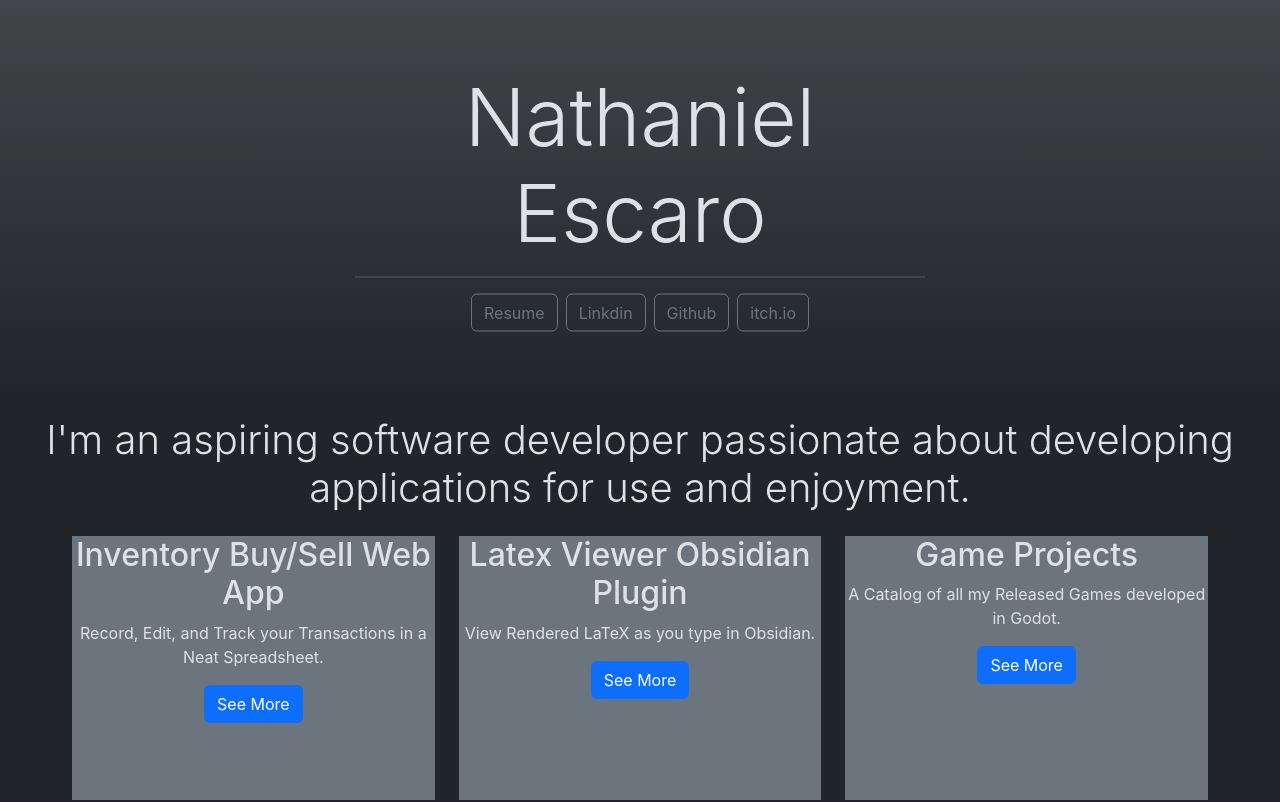
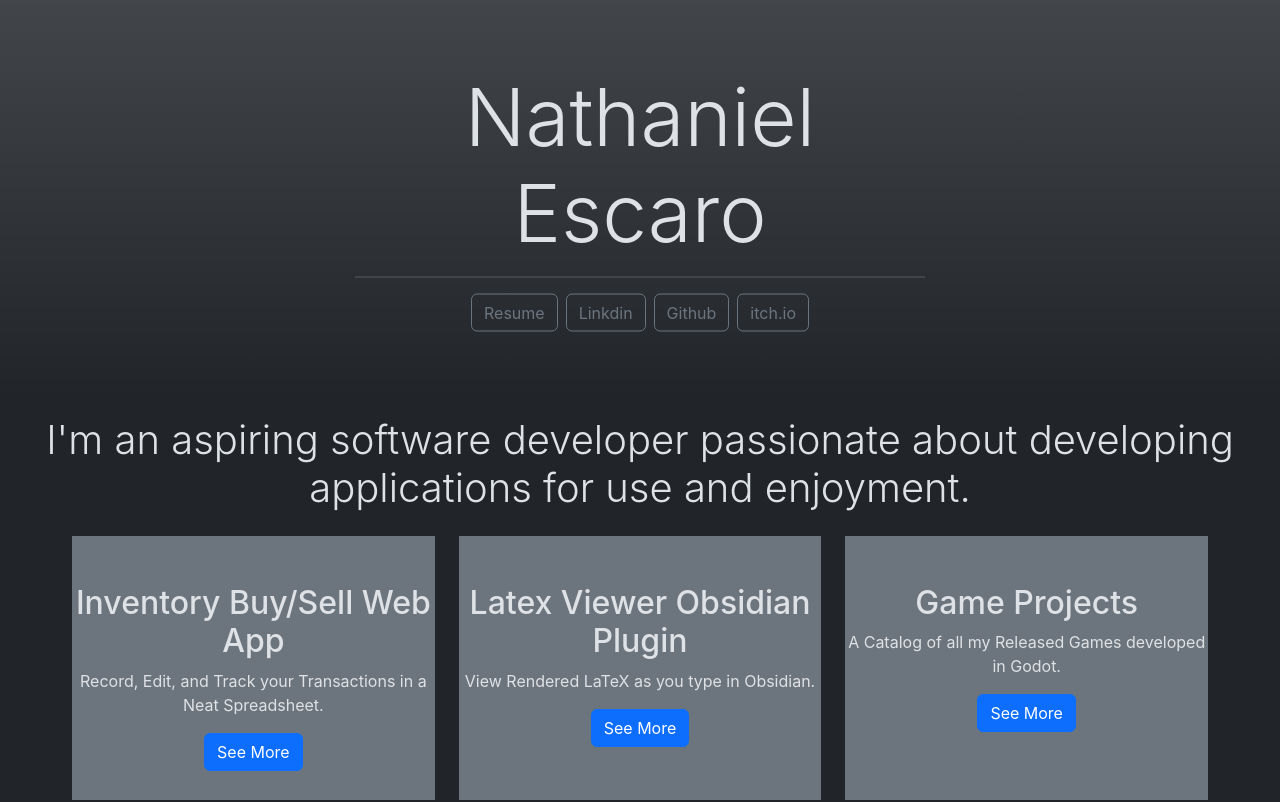
Before and after one commit to butterman0423/butterman0423.github.io, a React (Create React App) app: page / in a window 1280 px wide. Shown: the top 802 px of the page. Built offline with nearby package versions, Linux system fonts and the light colour scheme.

Commit message:
Top Padding

```diff
--- a/src/pages/home/GlanceItem.tsx
+++ b/src/pages/home/GlanceItem.tsx
@@ -10,7 +10,7 @@ export default function GlanceItem({
 }: Options) {
     return (
         <div className="col">
-            <div className="bg-secondary h-100">
+            <div className="bg-secondary h-100 pt-5">
                 <h2 className="text-center">{ title }</h2>
                 <div className="d-flex flex-column justify-content-center">
                     <p className="text-center">{ quip }</p>
```
